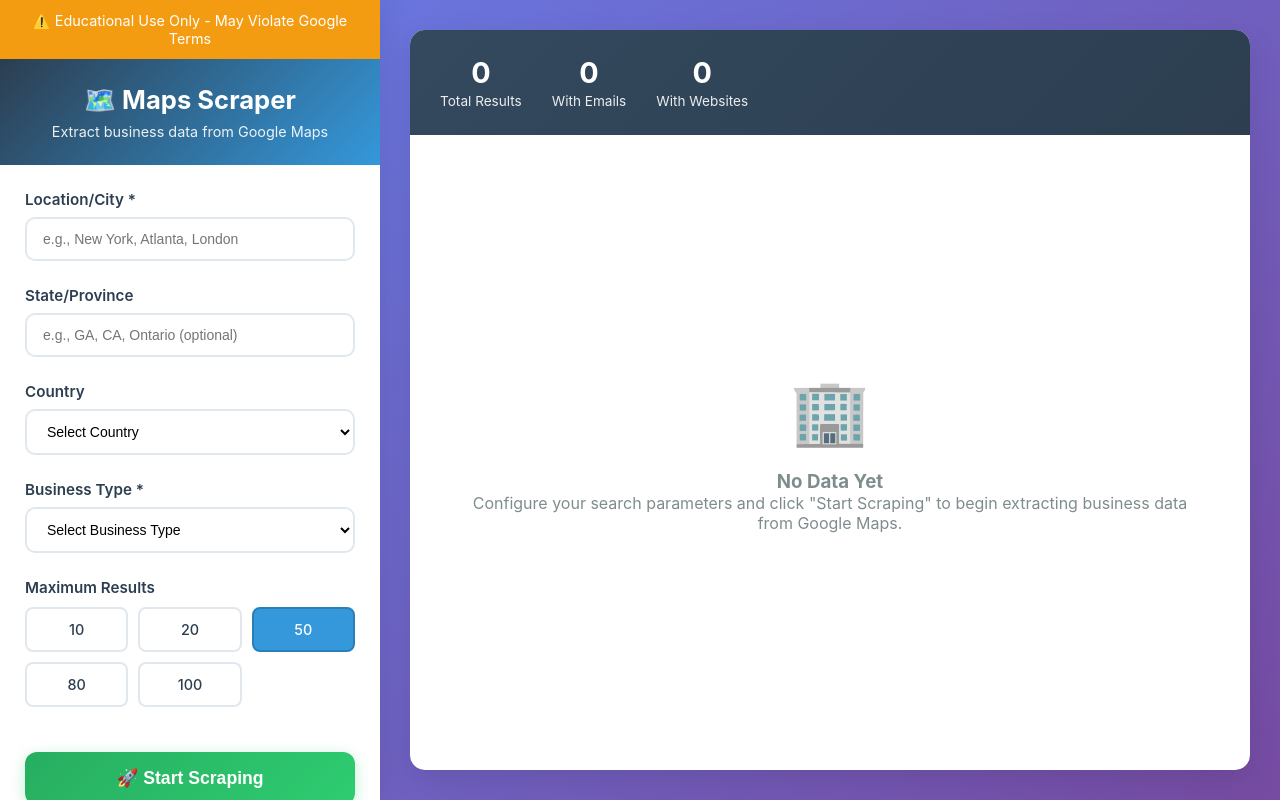
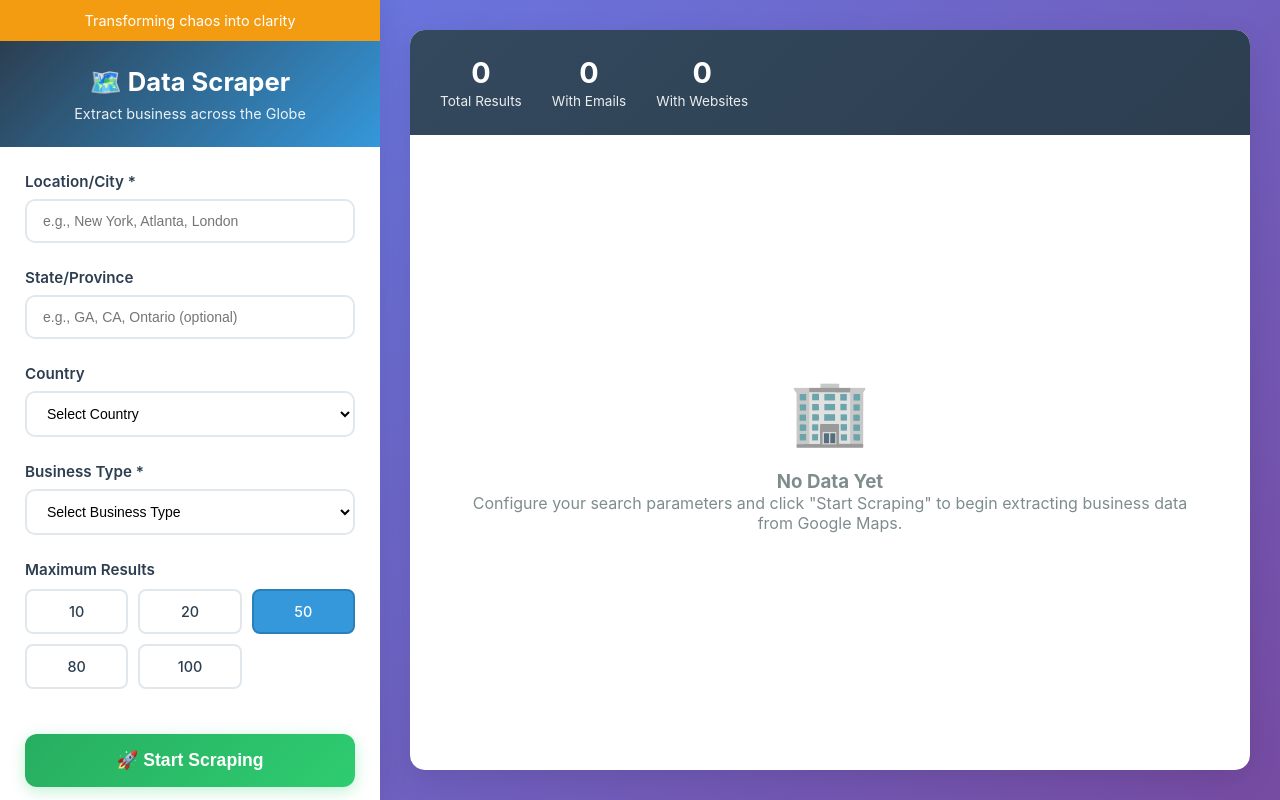
Before and after one commit to IslamHussain636/Lead-Generation-Tool, a plain HTML site: page gamp_forntend.html in a window 1280 px wide. Drawn offline with Linux system fonts and the light colour scheme; no server answers.

Commit message:
Updated project files for deployment

```diff
--- a/gamp_forntend.html
+++ b/gamp_forntend.html
@@ -337,12 +337,12 @@
 <body>
     <div class="sidebar">
         <div class="warning-banner">
-            ⚠️ Educational Use Only - May Violate Google Terms
+            Transforming chaos into clarity
         </div>
 
         <div class="sidebar-header">
-            <h1>🗺️ Maps Scraper</h1>
-            <p>Extract business data from Google Maps</p>
+            <h1>🗺️ Data Scraper</h1>
+            <p>Extract business across the Globe</p>
         </div>
 
         <div class="form-container">
```
